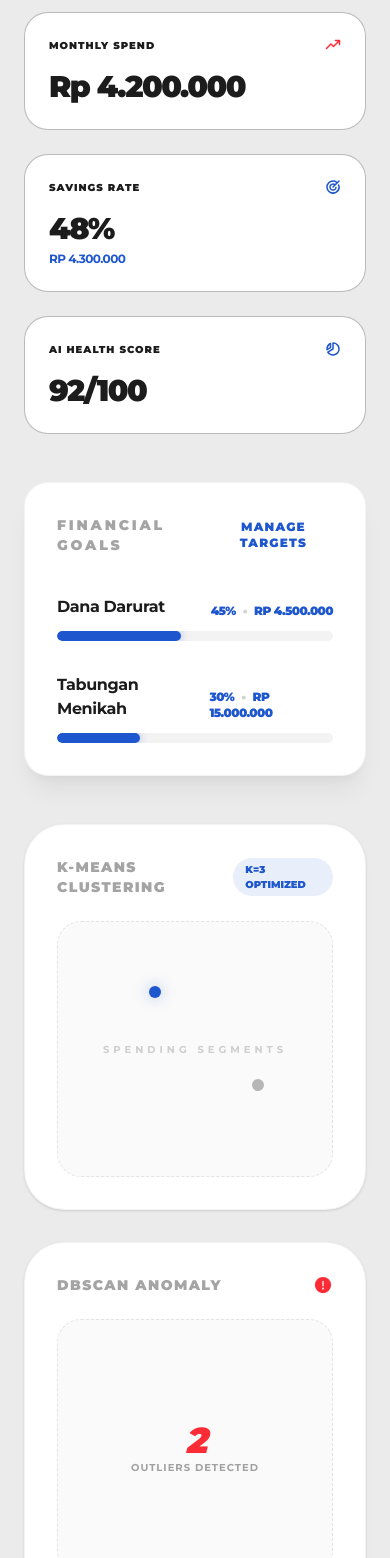
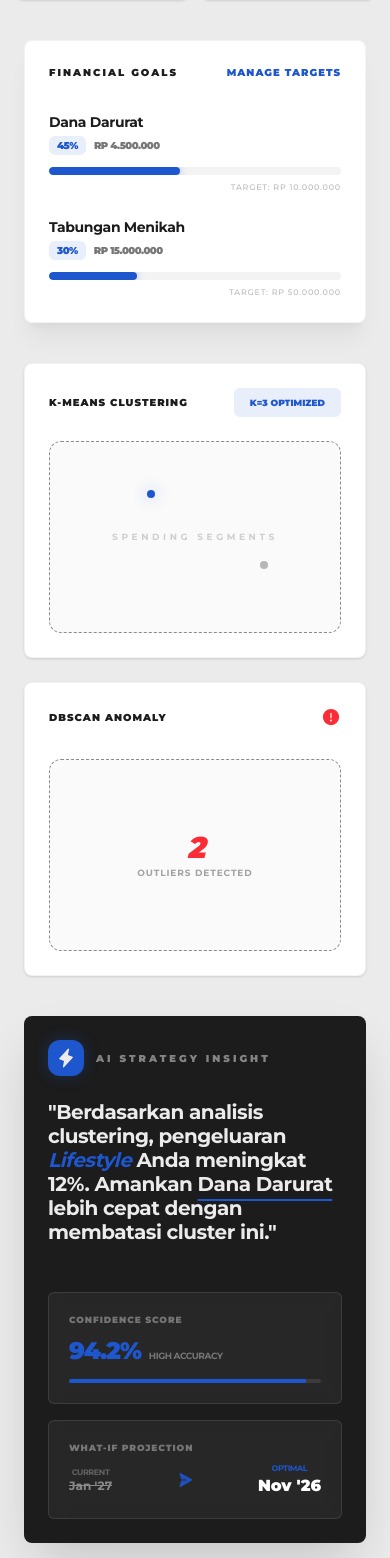
Before and after one commit to ammarrashiddd/mono-smart-budgeting, a Next.js app: page /dashboard in a window 390 px wide. Shown: the part 362-1920 px from the top of the page. Built offline with nearby package versions, Linux system fonts and the light colour scheme.

Commit message:
feat: adding responsive on dashboard

```diff
--- a/src/app/dashboard/page.tsx
+++ b/src/app/dashboard/page.tsx
@@ -5,7 +5,6 @@ import GoalItems from "@/components/ui/GoalItems";
 import StatCards from "@/components/ui/StatCards";
 import {
   Wallet,
-  Plus,
   TrendUp,
   Target as TargetIcon,
   ChartPieSlice,
@@ -16,54 +15,58 @@ import {
 
 export default function DashboardPage() {
   return (
-    <div className="bg-primary min-h-screen w-full pb-20 text-secondary">
-      <nav className="h-20 px-6 md:px-12 bg-tertiary flex items-center border-b border-tertiary/10 shadow-sm">
+    <div className="bg-primary min-h-screen w-full pb-10 md:pb-20 text-secondary overflow-x-hidden">
+      <nav className="h-16 md:h-20 px-4 md:px-12 bg-tertiary flex items-center border-b border-tertiary/10 shadow-sm sticky top-0 z-50">
         <Navbar />
       </nav>
 
-      <header className="px-6 md:px-12 mt-8">
-        <h3 className="text-4xl font-extrabold tracking-tighter text-secondary">
-          Hello Ammar, Welcome Back!
+      <header className="px-6 md:px-12 mt-6 md:mt-10">
+        <h3 className="text-2xl sm:text-3xl md:text-4xl lg:text-5xl font-extrabold tracking-tighter text-secondary leading-tight">
+          Hello Ammar, <br className="block sm:hidden" /> Welcome Back!
         </h3>
       </header>
 
-      {/* --- Section 1: Stats --- */}
-      <div className="grid grid-cols-1 md:grid-cols-2 lg:grid-cols-4 gap-6 px-6 md:px-12 mt-10">
+      {/* --- Section 1: Stats (Responsive Grid) --- */}
+      <div className="grid grid-cols-2 lg:grid-cols-4 gap-3 md:gap-6 px-4 md:px-12 mt-6 md:mt-12">
         <StatCards
           title="Monthly Income"
           value="Rp 8.500.000"
-          icon={<Wallet weight="bold" className="text-tertiary" />}
+          icon={<Wallet weight="bold" className="text-tertiary" size={20} />} // Ukuran ikon sedikit lebih kecil untuk mobile
         />
         <StatCards
           title="Monthly Spend"
           value="Rp 4.200.000"
-          icon={<TrendUp weight="bold" className="text-red-500" />}
+          icon={<TrendUp weight="bold" className="text-red-500" size={20} />}
         />
         <StatCards
           title="Savings Rate"
           value="48%"
           subValue="Rp 4.300.000"
-          icon={<TargetIcon weight="bold" className="text-tertiary" />}
+          icon={
+            <TargetIcon weight="bold" className="text-tertiary" size={20} />
+          }
         />
         <StatCards
           title="AI Health Score"
           value="92/100"
-          icon={<ChartPieSlice weight="bold" className="text-tertiary" />}
+          icon={
+            <ChartPieSlice weight="bold" className="text-tertiary" size={20} />
+          }
         />
       </div>
 
-      {/* --- Section 2: Goals --- */}
-      <div className="px-6 md:px-12 mt-12">
-        <div className="bg-white rounded-3xl p-8 border border-secondary/5 shadow-xl shadow-secondary/5">
-          <div className="flex items-center justify-between mb-10">
-            <h3 className="text-sm font-black uppercase tracking-[0.2em] text-secondary/40">
+      {/* --- Section 2: Goals (Responsive List) --- */}
+      <div className="px-6 md:px-12 mt-10 md:mt-16">
+        <div className="bg-white rounded-lg p-6 md:p-10 border border-secondary/5 shadow-xl shadow-secondary/5">
+          <div className="flex flex-row items-center justify-between mb-8 md:mb-12">
+            <h3 className="text-[10px] md:text-xs font-black uppercase tracking-[0.2em] text-secondary">
               Financial Goals
             </h3>
-            <button className="text-tertiary text-xs font-black uppercase tracking-widest hover:underline transition-all">
+            <button className="text-tertiary text-[10px] md:text-xs font-black uppercase tracking-widest hover:underline transition-all whitespace-nowrap">
               Manage Targets
             </button>
           </div>
-          <div className="grid grid-cols-1 gap-8">
+          <div className="grid grid-cols-1 gap-6 md:gap-10">
             <GoalItems
               name="Dana Darurat"
               target={10000000}
@@ -78,61 +81,61 @@ export default function DashboardPage() {
         </div>
       </div>
 
-      {/* --- Section 3: Machine Learning (Split View) --- */}
-      <div className="grid grid-cols-1 lg:grid-cols-2 gap-8 px-6 md:px-12 mt-12">
+      {/* --- Section 3: Machine Learning (Responsive Split View) --- */}
+      <div className="grid grid-cols-1 lg:grid-cols-2 gap-6 md:gap-8 px-6 md:px-12 mt-10 md:mt-16">
         {/* K-Means */}
-        <div className="bg-white rounded-[2.5rem] p-8 border border-secondary/5 shadow-sm">
+        <div className="bg-white rounded-lg p-6 md:p-8 border border-secondary/5 shadow-sm">
           <div className="flex justify-between items-center mb-6">
-            <h4 className="text-sm font-black uppercase tracking-widest text-secondary/40">
+            <h4 className="text-[10px] md:text-xs font-black uppercase tracking-widest text-secondary">
               K-Means Clustering
             </h4>
-            <span className="text-[10px] font-black bg-tertiary/10 text-tertiary px-3 py-1 rounded-full uppercase">
+            <span className="text-[9px] md:text-[13px] font-black bg-tertiary/10 text-tertiary px-4 py-2 rounded-md uppercase">
               k=3 Optimized
             </span>
           </div>
-          <div className="h-64 bg-secondary/[0.02] rounded-3xl border border-dashed border-secondary/10 flex items-center justify-center relative">
-            <div className="absolute top-1/4 left-1/3 w-3 h-3 bg-tertiary rounded-full shadow-[0_0_15px_rgba(30,86,205,0.4)]" />
-            <div className="absolute bottom-1/3 right-1/4 w-3 h-3 bg-secondary rounded-full opacity-30" />
-            <p className="text-[10px] font-bold text-secondary/20 uppercase tracking-[0.4em]">
+          <div className="h-48 md:h-64 bg-secondary/2 rounded-xl border border-dashed border-secondary/50 flex items-center justify-center relative overflow-hidden">
+            <div className="absolute top-1/4 left-1/3 w-2 h-2 md:w-3 md:h-3 bg-tertiary rounded-full shadow-[0_0_15px_rgba(30,86,205,0.4)]" />
+            <div className="absolute bottom-1/3 right-1/4 w-2 h-2 md:w-3 md:h-3 bg-secondary rounded-full opacity-30" />
+            <p className="text-[9px] md:text-[10px] font-bold text-secondary/20 uppercase tracking-[0.4em]">
               Spending Segments
             </p>
           </div>
         </div>
 
         {/* DBSCAN */}
-        <div className="bg-white rounded-[2.5rem] p-8 border border-secondary/5 shadow-sm">
-          <div className="flex justify-between items-center mb-6">
-            <h4 className="text-sm font-black uppercase tracking-widest text-secondary/40">
+        <div className="bg-white rounded-lg p-6 md:p-8 border border-secondary/5 shadow-sm">
+          <div className="flex justify-between items-center mb-8 md:mb-10">
+            <h4 className="text-[10px] md:text-xs font-black uppercase tracking-widest text-secondary">
               DBSCAN Anomaly
             </h4>
             <WarningCircle size={20} className="text-red-500" weight="fill" />
           </div>
-          <div className="h-64 bg-secondary/[0.02] rounded-3xl border border-dashed border-secondary/10 flex flex-col items-center justify-center relative">
-            <p className="text-4xl font-black text-red-500 tracking-tighter italic">
+          <div className="h-48 md:h-64 bg-secondary/2 rounded-xl border border-dashed border-secondary/50 flex flex-col items-center justify-center relative">
+            <p className="text-3xl md:text-4xl font-black text-red-500 tracking-tighter italic">
               2
             </p>
-            <p className="text-[10px] font-bold text-secondary/40 uppercase tracking-widest">
+            <p className="text-[9px] md:text-[10px] font-bold text-secondary/40 uppercase tracking-widest">
               Outliers Detected
             </p>
           </div>
         </div>
       </div>
 
-      {/* --- Section 4: AI Strategy Analysis (Full Width Focus) --- */}
-      <div className="px-6 md:px-12 mt-12">
-        <div className="bg-secondary rounded-[2.5rem] p-8 md:p-10 text-primary shadow-2xl shadow-secondary/20 relative overflow-hidden group">
-          <div className="relative z-10 flex flex-col xl:flex-row justify-between gap-10">
-            {/* Left: Narrative */}
+      {/* --- Section 4: AI Strategy Analysis (Advanced Responsive Layout) --- */}
+      <div className="px-6 md:px-12 mt-10 md:mt-16">
+        <div className="bg-secondary rounded-lg p-6 sm:p-8 md:p-12 text-primary shadow-2xl shadow-secondary/20 relative overflow-hidden group">
+          <div className="relative z-10 flex flex-col xl:flex-row justify-between gap-8 md:gap-12">
+            {/* Left Column: Narrative */}
             <div className="flex-1">
               <div className="flex items-center gap-3 mb-6">
                 <div className="p-2 bg-tertiary rounded-xl shadow-[0_0_15px_rgba(30,86,205,0.3)]">
                   <Lightning weight="fill" size={20} />
                 </div>
-                <h3 className="text-xs font-black uppercase tracking-[0.3em] opacity-50">
+                <h3 className="text-[10px] md:text-xs font-black uppercase tracking-[0.3em] opacity-50">
                   AI Strategy Insight
                 </h3>
               </div>
-              <p className="text-2xl md:text-3xl font-bold tracking-tight leading-tight mb-8">
+              <p className="text-xl sm:text-2xl md:text-3xl font-bold tracking-tight leading-[1.2] md:leading-tight mb-4">
                 "Berdasarkan analisis clustering, pengeluaran{" "}
                 <span className="text-tertiary italic">Lifestyle</span> Anda
                 meningkat 12%. Amankan{" "}
@@ -143,56 +146,57 @@ export default function DashboardPage() {
               </p>
             </div>
 
-            {/* Right: Technical Metrics */}
-            <div className="flex flex-col md:flex-row xl:flex-col gap-4 w-full xl:w-72">
-              {/* Confidence */}
-              <div className="flex-1 bg-white/5 border border-white/10 p-5 rounded-3xl backdrop-blur-sm">
-                <p className="text-[10px] font-black opacity-40 uppercase tracking-widest mb-2">
+            {/* Right Column: Technical Metrics (Grid on Mobile, Stacked on XL) */}
+            <div className="grid grid-cols-1 sm:grid-cols-2 xl:flex xl:flex-col gap-4 w-full xl:w-80">
+              {/* Confidence Card */}
+              <div className="bg-white/5 border border-white/10 p-5 rounded-md backdrop-blur-sm">
+                <p className="text-[9px] md:text-[10px] font-black opacity-40 uppercase tracking-widest mb-2">
                   Confidence Score
                 </p>
                 <div className="flex items-end gap-2">
-                  <p className="text-3xl font-black text-tertiary tracking-tighter">
+                  <p className="text-2xl md:text-3xl font-black text-tertiary tracking-tighter">
                     94.2%
                   </p>
-                  <p className="text-[10px] font-bold opacity-40 mb-1">High</p>
+                  <p className="text-[9px] md:text-[10px] font-bold opacity-40 mb-1 uppercase tracking-tighter">
+                    High Accuracy
+                  </p>
                 </div>
                 <div className="h-1 w-full bg-white/10 rounded-full mt-3 overflow-hidden">
                   <div className="h-full bg-tertiary w-[94%]" />
                 </div>
               </div>
 
-              {/* What-If */}
-              <div className="flex-1 bg-white/5 border border-white/10 p-5 rounded-3xl backdrop-blur-sm">
-                <p className="text-[10px] font-black opacity-40 uppercase tracking-widest mb-2">
+              {/* What-If Card */}
+              <div className="bg-white/5 border border-white/10 p-5 rounded-md backdrop-blur-sm">
+                <p className="text-[9px] md:text-[10px] font-black opacity-40 uppercase tracking-widest mb-2">
                   What-If Projection
                 </p>
-                <div className="flex items-center justify-between">
+                <div className="flex items-center justify-between gap-4">
                   <div className="text-center">
-                    <p className="text-[8px] opacity-30 uppercase">Current</p>
-                    <p className="text-xs font-bold opacity-50 line-through">
+                    <p className="text-[8px] opacity-30 uppercase tracking-tighter font-bold">
+                      Current
+                    </p>
+                    <p className="text-xs md:text-sm font-bold opacity-50 line-through">
                       Jan '27
                     </p>
                   </div>
                   <PaperPlaneRight
                     weight="fill"
-                    className="text-tertiary animate-pulse"
+                    className="text-tertiary animate-pulse shrink-0"
+                    size={16}
                   />
                   <div className="text-center">
-                    <p className="text-[8px] text-tertiary uppercase">
+                    <p className="text-[8px] text-tertiary uppercase tracking-tighter font-bold">
                       Optimal
                     </p>
-                    <p className="text-lg font-black text-white">Nov '26</p>
+                    <p className="text-base md:text-lg font-black text-white">
+                      Nov '26
+                    </p>
                   </div>
                 </div>
               </div>
             </div>
           </div>
-
-          <ChartPieSlice
-            size={240}
-            weight="thin"
-            className="absolute -right-16 -bottom-16 opacity-5 rotate-12 group-hover:rotate-[30deg] transition-transform duration-1000"
-          />
         </div>
       </div>
     </div>
--- a/src/components/ui/GoalItems.tsx
+++ b/src/components/ui/GoalItems.tsx
@@ -1,21 +1,38 @@
 export default function GoalItems({ name, target, current }: any) {
   const progress = (current / target) * 100;
+
   return (
-    <div>
-      <div className="flex justify-between items-end mb-3">
-        <p className="font-bold text-secondary tracking-tight">{name}</p>
-        <p className="text-xs font-black text-tertiary uppercase tracking-tighter">
-          {Math.round(progress)}%{" "}
-          <span className="mx-1 text-secondary/20">•</span> Rp{" "}
-          {new Intl.NumberFormat("id-ID").format(current)}
+    <div className="group">
+      <div className="flex flex-col sm:flex-row sm:justify-between sm:items-end mb-3 gap-1 sm:gap-0">
+        {/* Nama Goal - Font lebih besar di mobile agar mudah dibaca */}
+        <p className="text-sm md:text-base font-bold text-secondary tracking-tight truncate">
+          {name}
+        </p>
+
+        {/* Progress & Amount - Ukuran sangat ringkas di mobile */}
+        <p className="text-[10px] md:text-xs font-black text-tertiary uppercase tracking-tighter flex items-center">
+          <span className="bg-tertiary/10 px-2 py-0.5 rounded-md mr-2 sm:mr-0 sm:bg-transparent sm:px-0">
+            {Math.round(progress)}%
+          </span>
+          <span className="hidden sm:inline mx-1 text-secondary/20">•</span>
+          <span className="text-secondary/60 sm:text-tertiary">
+            Rp {new Intl.NumberFormat("id-ID").format(current)}
+          </span>
         </p>
       </div>
-      <div className="h-2.5 w-full bg-secondary/5 rounded-full overflow-hidden">
+
+      {/* Progress Bar Container */}
+      <div className="h-2 md:h-2.5 w-full bg-secondary/5 rounded-full overflow-hidden">
         <div
-          className="h-full bg-tertiary rounded-full transition-all duration-1000 shadow-[0_0_8px_rgba(30,86,205,0.4)]"
+          className="h-full bg-tertiary rounded-full transition-all duration-1000 ease-out shadow-[0_0_8px_rgba(30,86,205,0.4)]"
           style={{ width: `${progress}%` }}
         />
       </div>
+
+      {/* Target Info (Optional but helpful for context) */}
+      <p className="text-[8px] md:text-[9px] font-medium text-secondary/30 mt-1.5 uppercase tracking-widest text-right">
+        Target: Rp {new Intl.NumberFormat("id-ID").format(target)}
+      </p>
     </div>
   );
 }
--- a/src/components/ui/StatCards.tsx
+++ b/src/components/ui/StatCards.tsx
@@ -7,27 +7,31 @@ export default function StatCard({
 }: any) {
   return (
     <div
-      className={`p-6 rounded-3xl transition-all group bg-white border border-secondary/30 hover:border-tertiary`}
+      className={`p-4 md:p-6 rounded-lg transition-all group bg-white border border-secondary/10 hover:border-tertiary shadow-sm hover:shadow-md`}
     >
-      <div className="flex items-center justify-between mb-4">
-        <span className={`text-[10px] font-black uppercase tracking-widest`}>
+      <div className="flex items-center justify-between mb-2 md:mb-4">
+        <span className="text-[8px] md:text-[10px] font-black uppercase tracking-[0.15em] md:tracking-widest opacity-40 group-hover:opacity-100 transition-opacity truncate mr-2">
           {title}
         </span>
         <div
-          className={
+          className={`shrink-0 ${
             highlight
               ? "text-tertiary"
               : "text-secondary/20 group-hover:text-tertiary transition-colors"
-          }
+          }`}
         >
-          {icon}
+          {/* Ukuran icon otomatis menyesuaikan container lewat props size di parent,
+              atau bisa kita bungkus div untuk kontrol skala */}
+          <div className="scale-75 md:scale-100 origin-right">{icon}</div>
         </div>
       </div>
-      <p className="text-3xl font-black text-secondary tracking-tighter">
+
+      <p className="text-lg sm:text-xl md:text-2xl lg:text-3xl font-black text-secondary tracking-tighter leading-none">
         {value}
       </p>
+
       {subValue && (
-        <p className="text-xs font-bold text-tertiary mt-1 uppercase tracking-tighter">
+        <p className="text-[9px] md:text-xs font-bold text-tertiary mt-1 md:mt-2 uppercase tracking-tighter opacity-80">
           {subValue}
         </p>
       )}
```
